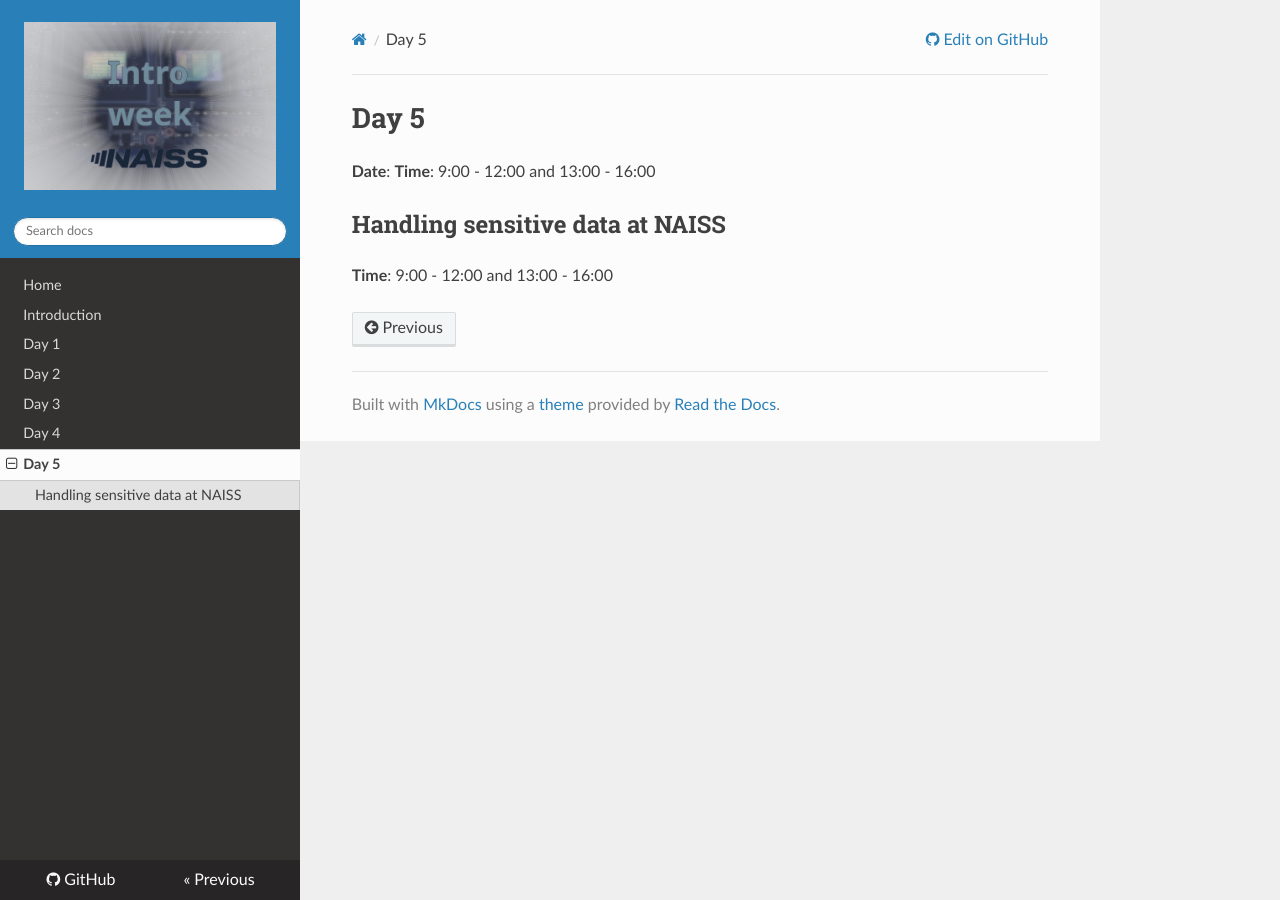
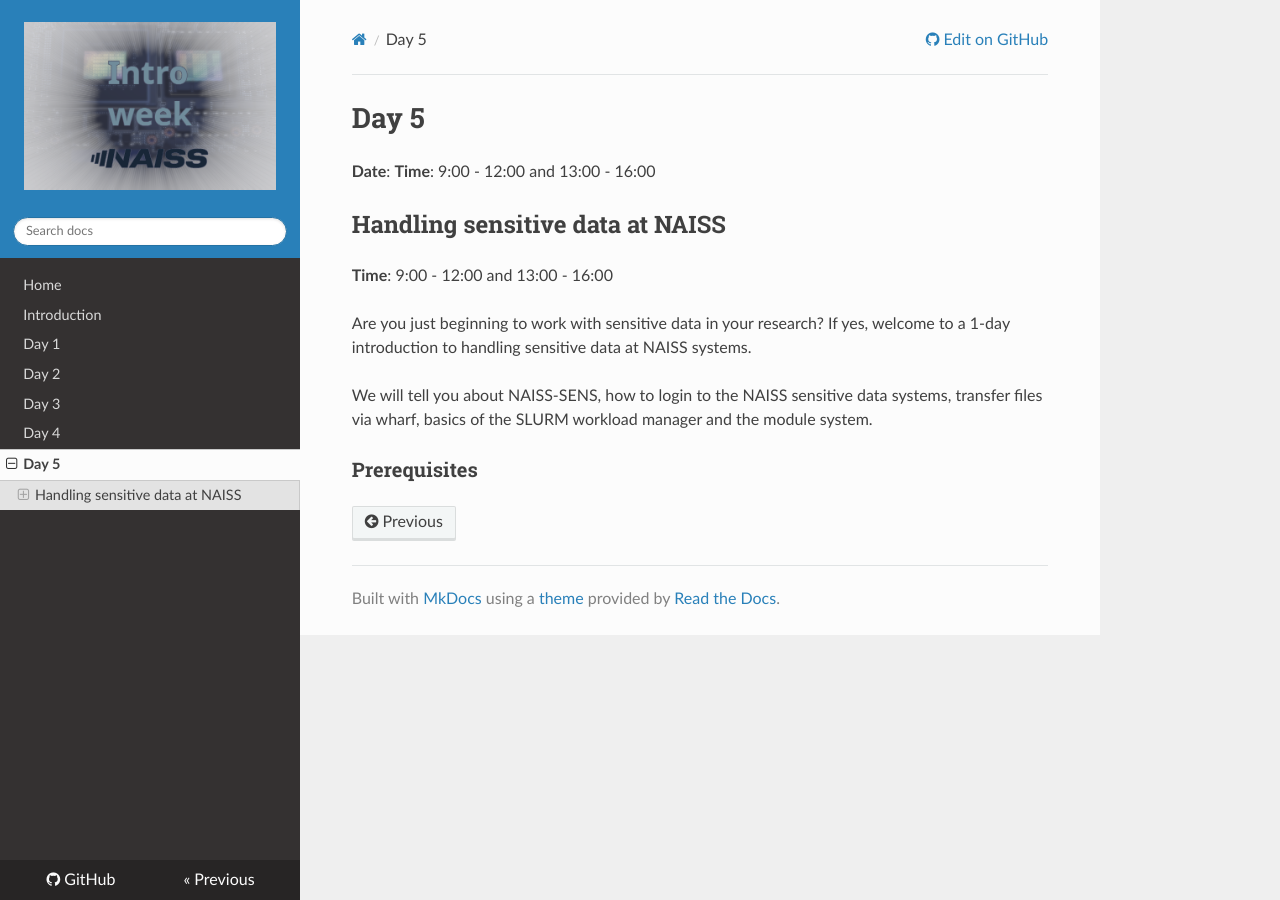
Before and after one commit to NAISS-Training/NAISS-intro-week, an MkDocs documentation site: the page built from docs/day5.md, in a window 1280 px wide. Built offline with MkDocs 1.6.1, drawn with Linux system fonts in a browser that asks for light colours; nearby versions of some CDN libraries.

Commit message:
Trying to build

```diff
--- a/docs/day5.md
+++ b/docs/day5.md
@@ -6,3 +6,9 @@
 ## Handling sensitive data at NAISS
 
 **Time**: 9:00 - 12:00 and 13:00 - 16:00
+
+Are you just beginning to work with sensitive data in your research? If yes, welcome to a 1-day introduction to handling sensitive data at NAISS systems.
+
+We will tell you about NAISS-SENS, how to login to the NAISS sensitive data systems, transfer files via wharf, basics of the SLURM workload manager and the module system.
+
+### Prerequisites
```
